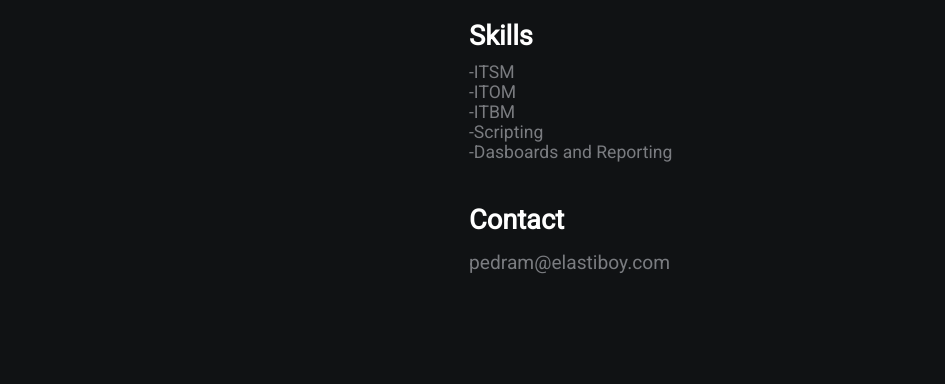
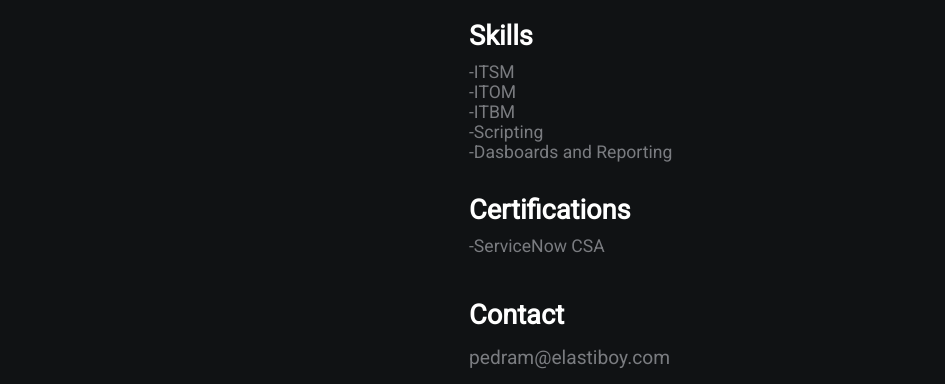
Before and after one commit to elastiboy/elastiboy.github.io, a plain HTML site: page index.html in a window 1280 px wide. Shown: the part 452-836 px from the top of the page, without its empty margins (171-1116 px from the left). Before the commit the page ends 800 px from the top, so only its background shows below. Drawn offline with Linux system fonts and the light colour scheme.

Commit message:
Update index.html

```diff
--- a/index.html
+++ b/index.html
@@ -37,6 +37,9 @@
                 -Dasboards and Reporting <br>
             </p>
 
+                        <h2>Certifications</h2>
+            <p>-ServiceNow CSA </p>
+
             </p>
            <!--- <h2>Projects</h2>
             <a href="#">Project 1</a>
```
